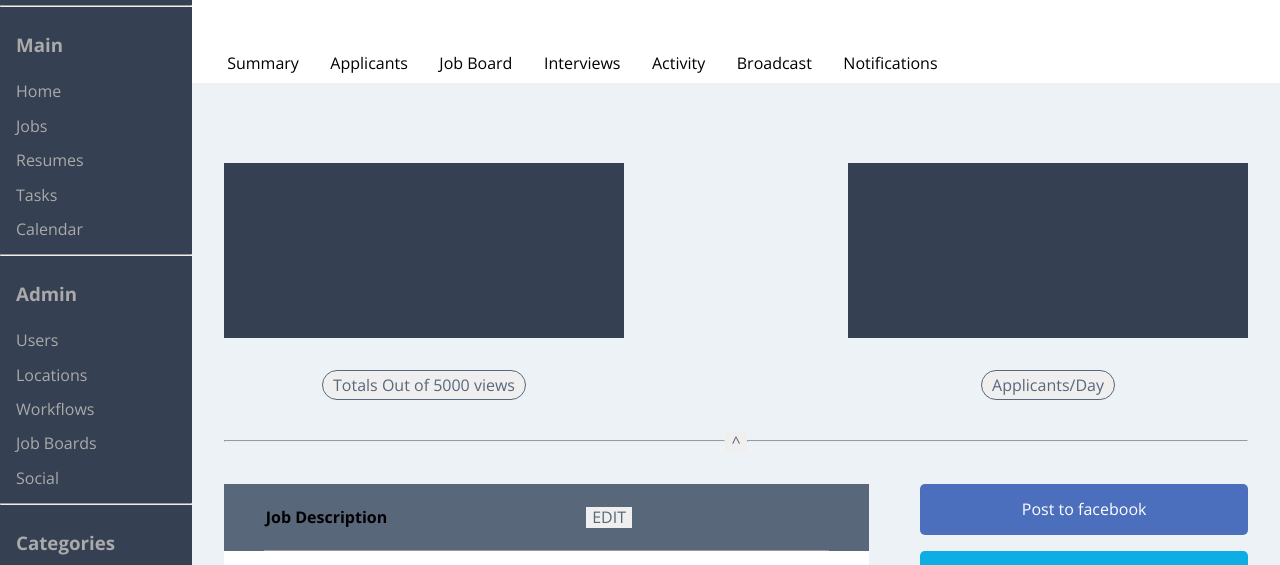
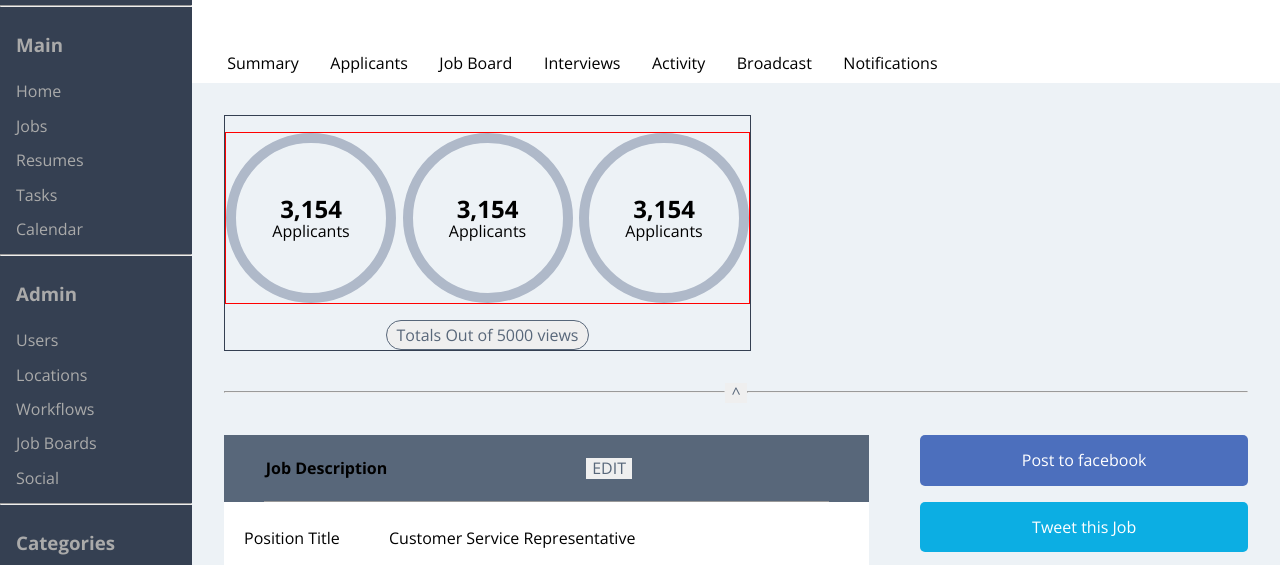
Before and after one commit to KevinKra/kk-comp-challenge-2, a plain HTML site: page index.html in a window 1280 px wide. Shown: the part 177-742 px from the top of the page. Drawn offline with nearby package versions, Linux system fonts and the light colour scheme.

Commit message:
Implement circular graph

```diff
--- a/index.html
+++ b/index.html
@@ -98,16 +98,34 @@
 		<main class="main-doc">
 			<main class="main-content">
 				<section class="main-content-body">
-					<section class="graph-section">
-						<div class="graph-container">
-							<article class="circular-graph graph"></article>
-							<button class="btn btn-2">Totals Out of 5000 views</button>
-						</div>
-						<div class="graph-container">
+					<section class="graph-body-1">
+						<article class="graph-section">
+							<div class="graph-container">
+								<article class="circular-graph">
+									<h2>3,154</h2>
+									<p>Applicants</p>
+								</article>
+							</div>
+							<div class="graph-container">
+								<article class="circular-graph">
+									<h2>3,154</h2>
+									<p>Applicants</p>
+								</article>
+							</div>
+							<div class="graph-container">
+								<article class="circular-graph">
+									<h2>3,154</h2>
+									<p>Applicants</p>
+								</article>
+
+							</div>
+						</article>
+						<button class="btn btn-2">Totals Out of 5000 views</button>
+					</section>
+<!-- 						<div class="graph-container">
 							<article class="bar-graph graph"></article>
 							<button class="btn btn-2">Applicants/Day</button>
-						</div>
-					</section>
+						</div> -->
 					<section class="divider">
 						<hr>
 						<button class="btn arrow-divide">^</button>
--- a/styles/styles.scss
+++ b/styles/styles.scss
@@ -177,14 +177,36 @@ ul {
 		}
 		.main-content {
 			.main-content-body {
+				.graph-body-1 {
+					border: 1px solid $secondaryColor;
+					text-align: center;
+					min-width: 525px;
+					width: 50%;
+				}
 				.graph-section {
 					@include flex-row;
 					text-align: center;
-					.graph {
-						background-color: $secondaryColor;
-						height: 175px;
-						margin-top: 3rem;
-						width: 400px;
+					border: 1px solid red;
+					margin: 1rem 0;
+					.graph-container {
+						// background-color: $secondaryColor;
+						min-height: 150px;
+						min-width: 150px;
+						border: 10px solid #afb9c9;
+						border-radius: 50%;
+					}
+					.circular-graph {
+						@include flex-column;
+						height: 150px;
+						align-items: center;
+						justify-content: center;
+						align-items: center;
+					}
+					h2 {
+						margin: 0;
+					}
+					p {
+						margin: 0;
 					}
 					button {
 						margin-top: 2rem;
```
Also changed, not shown: styles/styles.css, 1 other file.
